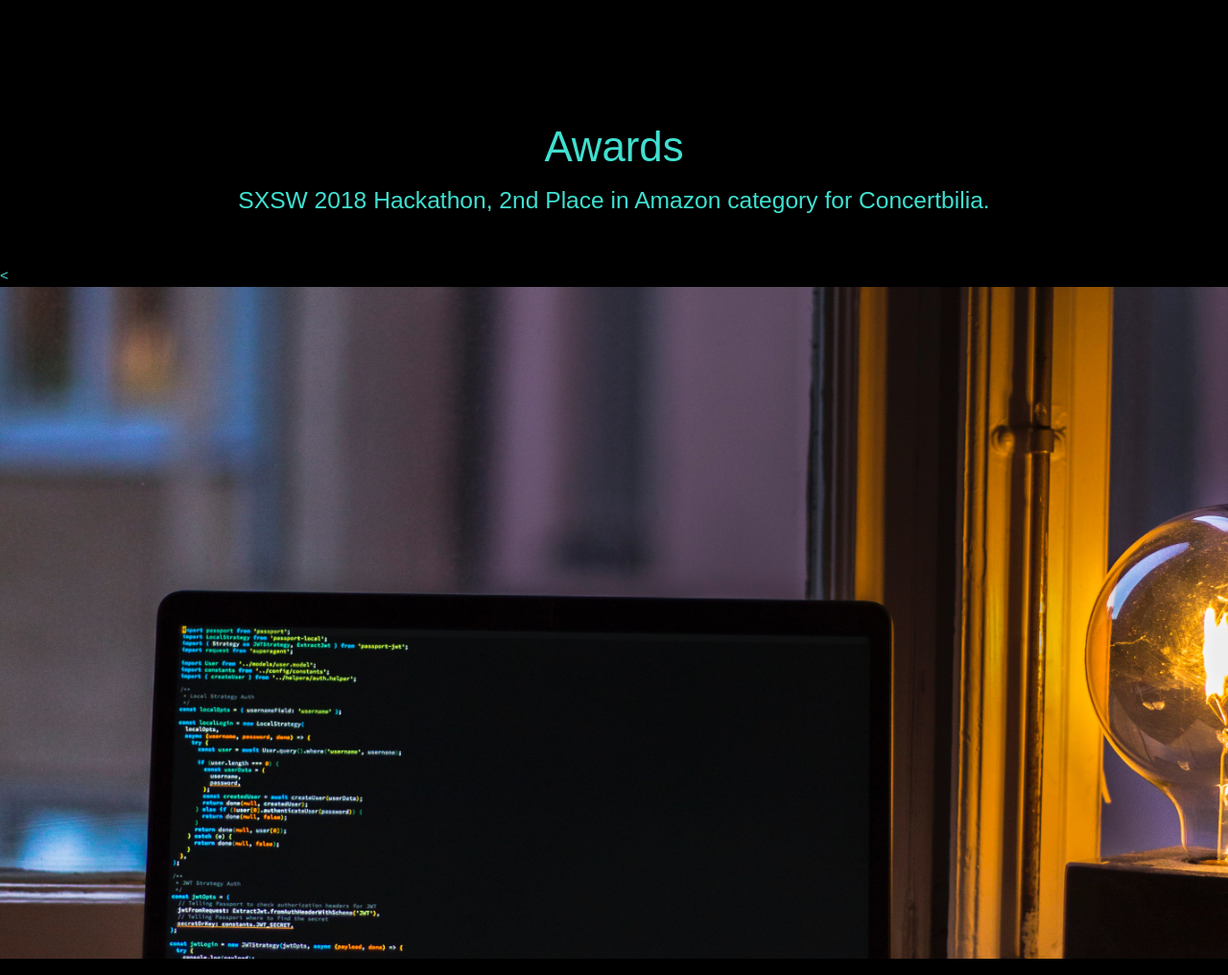
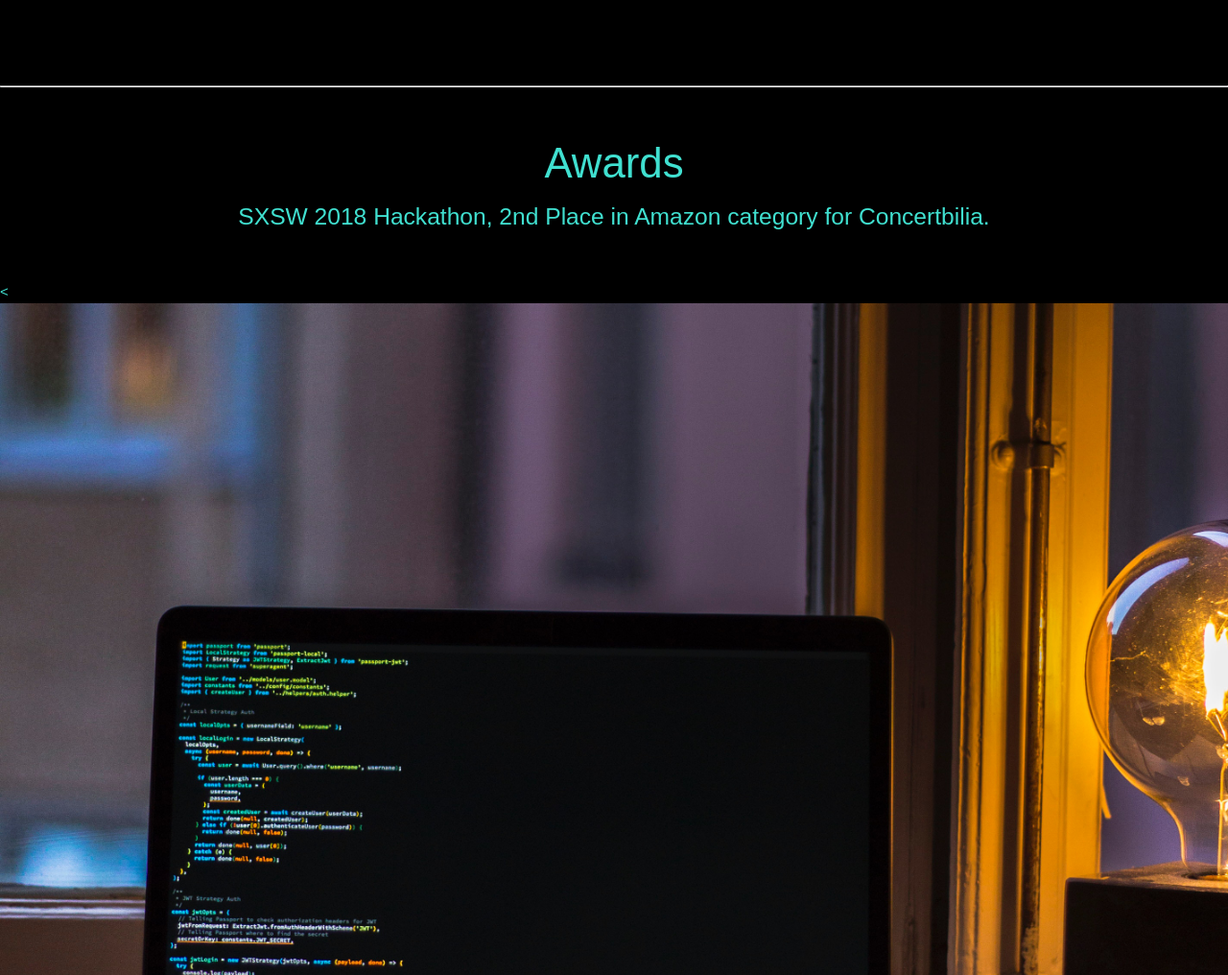
Before and after one commit to wisnioa/newPortfolio, a plain HTML site: page index.html in a window 1280 px wide. Shown: the part 1268-2284 px from the top of the page at 96% size. Drawn offline with nearby package versions, Linux system fonts and the light colour scheme; a script that the page names is missing.

```diff
--- a/index.html
+++ b/index.html
@@ -123,6 +123,9 @@
             </div>
         </div>
     </div>
+
+    <hr class="turquoise">
+
     <div class="section turquoise">
         <div class="row">
             <div id="awards">
```
Also changed, not shown: 1 other file.
